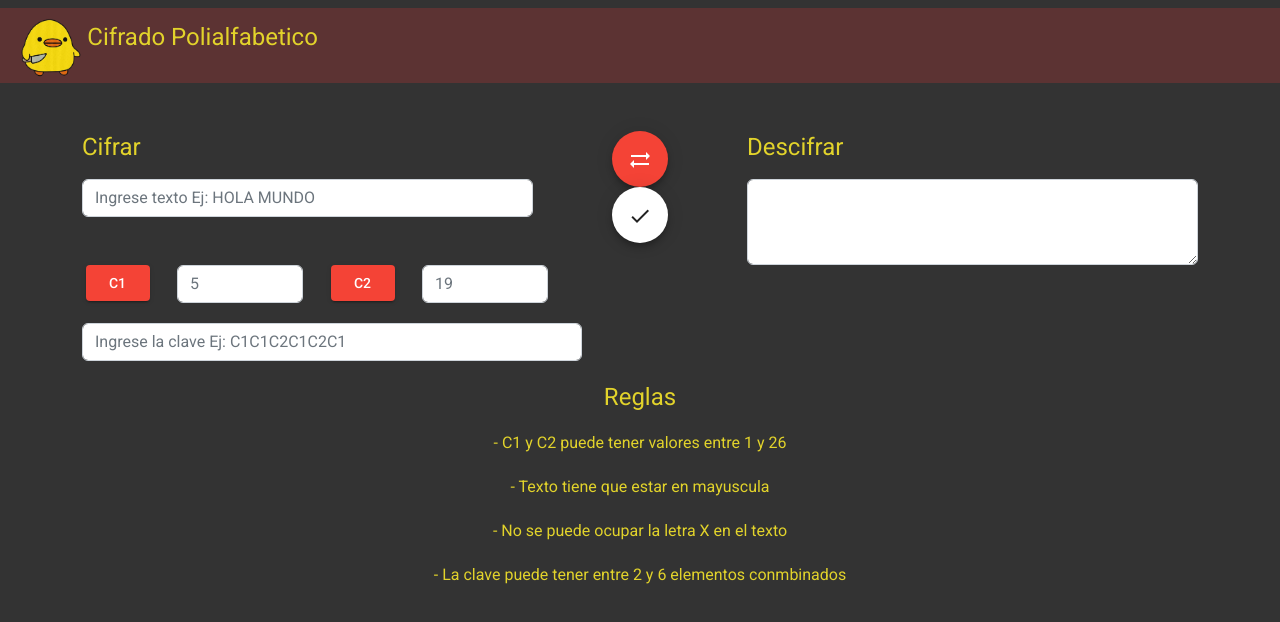
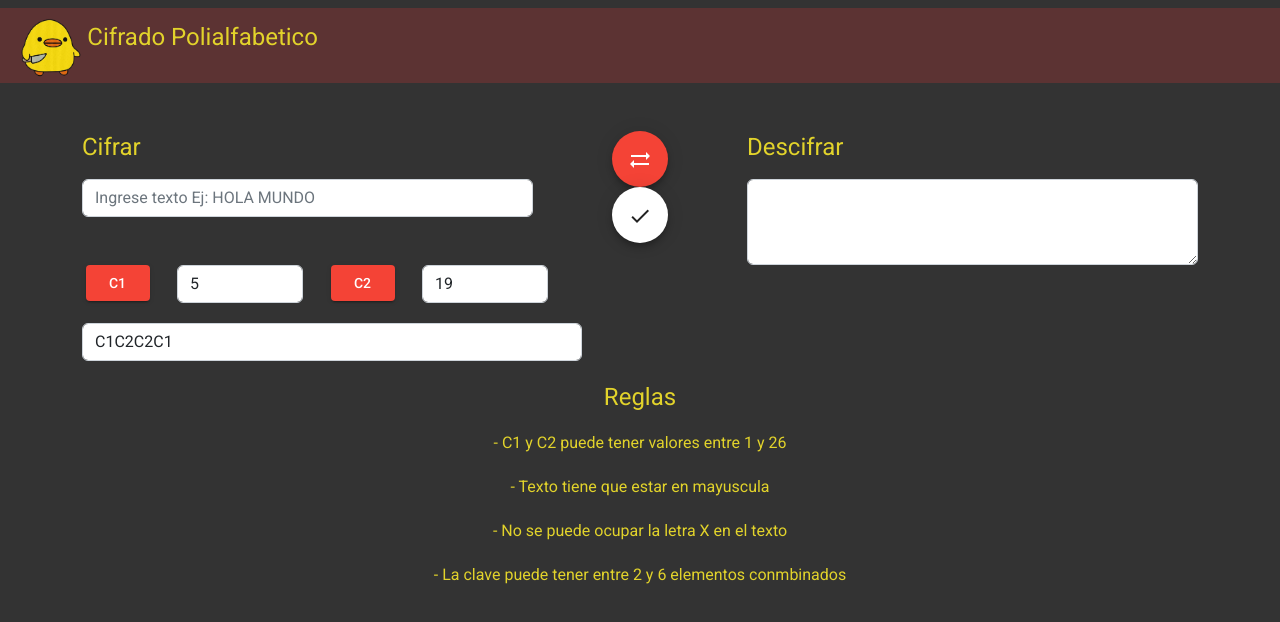
Before and after one commit to Sutams/polialfalab, an Angular app: page / in a window 1280 px wide. Shown: the top 622 px of the page. Built offline with nearby package versions, Linux system fonts and the light colour scheme.

Commit message:
Funcional 90%
falta ver las restricciones para que no se pueda agregar más de 6 elementos a la secuencia C1C2C2C1

```diff
--- a/src/app/app.component.html
+++ b/src/app/app.component.html
@@ -20,9 +20,10 @@
       <div class="col-md-5 izquierda" >
         <h1 [innerText]="cifrar ? 'Cifrar' : 'Descifrar'"></h1>
         <div class="form-group">
-          <input type="text" class="form-control" [placeholder]="cifrar ? 'Ingrese texto Ej: HOLA MUNDO' : 'Ingrese texto cifrado'" required>
+          <input type="text" class="form-control" [placeholder]="cifrar ? 'Ingrese texto Ej: HOLA MUNDO' : 'Ingrese texto cifrado'" required [(ngModel)]="txt">
         </div>
       </div>
+
 
       <div class="col-md-2 " >
         <div class="example-button-container">
@@ -31,7 +32,7 @@
           </button>
         </div>
         <div class="example-button-container">
-          <button (click)="algoritmoPolialfa()"mat-fab color="" aria-label="Example icon button with a home icon">
+          <button (click)="algoritmoPolialfa()" mat-fab color="" aria-label="Example icon button with a home icon">
             <mat-icon>done</mat-icon>
           </button>
         </div>
@@ -50,24 +51,24 @@
 
       <div class="col-md-1 " >
         <div class="example-button-row">
-          <button mat-raised-button color="warn">C1</button>
+          <button mat-raised-button color="warn" (click)="aumentarC1()">C1</button>
         </div>
       </div>
       <div class="col-md-1 valorC1">
-        <input type="number" maxlength="2"class="form-control" placeholder="{{C1}}" min="2" max="26">
+        <input type="number" maxlength="2"class="form-control" [(ngModel)]="C1" min="2" max="26">
       </div>
       <div class="col-md-1 " >
         <div class="example-button-row">
-          <button mat-raised-button color="warn">C2</button>
+          <button mat-raised-button color="warn" (click)="aumentarC2()">C2</button>
         </div>
       </div>
       <div class="col-md-2 valorC2">
-        <input type="number" maxlength="2"class="form-control" placeholder="{{C2}}" min="2" max="26">
+        <input type="number" maxlength="2"class="form-control" [(ngModel)]="C2" min="2" max="26">
       </div>
     </div>
     <br>
     <div class="form-group clave">
-      <input type="text" class="form-control" placeholder="Ingrese la clave Ej: C1C1C2C1C2C1" required>
+      <input type="text" class="form-control" [(ngModel)]="seqStr" placeholder="Ingrese la clave Ej: C1C1C2C1C2C1" required>
     </div>
 
     <br>
--- a/src/app/app.component.ts
+++ b/src/app/app.component.ts
@@ -27,6 +27,13 @@ export class AppComponent {
     }
   }
 
+  aumentarC1(){
+    this.seqStr = this.seqStr + "C1";
+  }
+
+  aumentarC2(){
+    this.seqStr = this.seqStr + "C2";
+  }
 
   newSequence() : number[]{
     // Crea arreglo con la secuencia numérica
@@ -56,14 +63,15 @@ export class AppComponent {
     var arrABC = this.abc.split('');
     var arrK = this.moveArrayK(K);
     var mapK: MapType = {};
-    mapK[" "]= "X";
 
     if (this.cifrar) {
+      mapK[" "]= "X";
       for (let i = 0; i < arrABC.length; i++) {
         mapK[arrABC[i]] = arrK[i]; // Crea mapa de arrABC -> arrK
       }
     }
     else{
+      mapK["X"]= " ";
       for (let i = 0; i < arrABC.length; i++) {
         mapK[arrK[i]] = arrABC[i]; // Crea mapa de arrK -> arrABC
       }
--- a/src/app/app.module.ts
+++ b/src/app/app.module.ts
@@ -4,6 +4,7 @@ import { MaterialModule } from './material.module';
 import { AppRoutingModule } from './app-routing.module';
 import { AppComponent } from './app.component';
 import { BrowserAnimationsModule } from '@angular/platform-browser/animations';
+import { FormsModule } from '@angular/forms';
 
 @NgModule({
   declarations: [
@@ -13,7 +14,8 @@ import { BrowserAnimationsModule } from '@angular/platform-browser/animations';
     BrowserModule,
     AppRoutingModule,
     BrowserAnimationsModule,
-    MaterialModule
+    MaterialModule,
+    FormsModule
   ],
   providers: [],
   bootstrap: [AppComponent]
```
